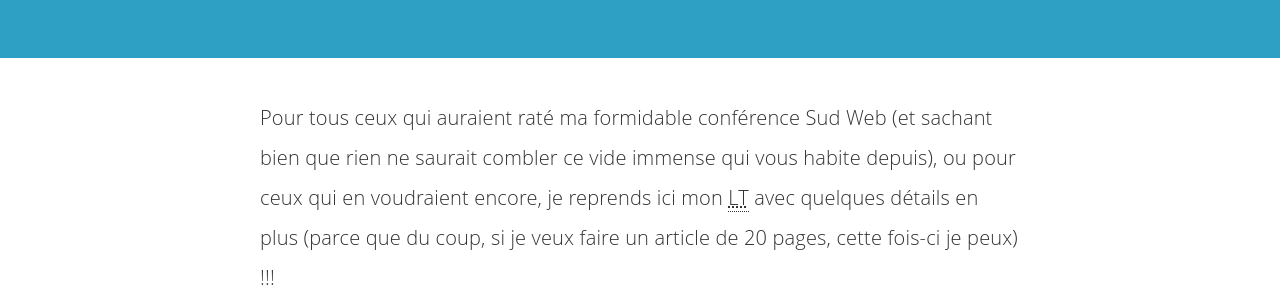
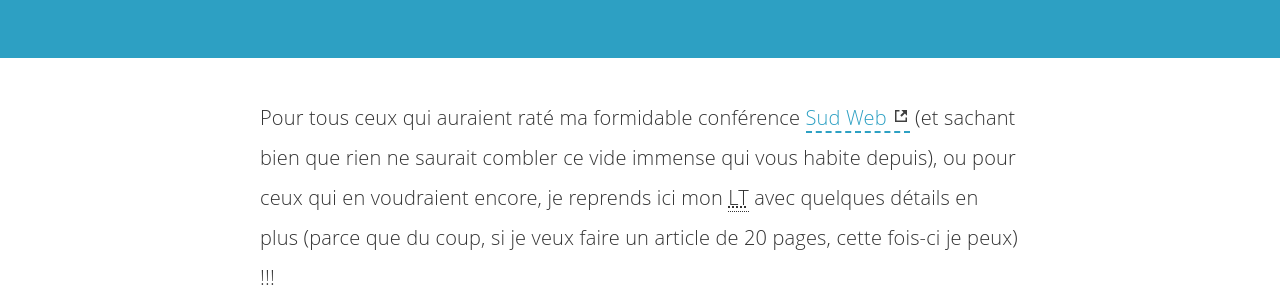
Before and after one commit to Libelilou/libelilou.github.io, a Jekyll site: the page built from _posts/rh/2017-05-29-Sudweb.md, in a window 1280 px wide and 900 px high. Shown: the part 442-742 px from the top of the window. Built offline with Jekyll 4.4.1, drawn with Linux system fonts in a browser that asks for light colours; comment, search, counter and statistics services are not loaded; some of the changed lines change nothing that is shown.

Commit message:
Link to Sud Web 2017

```diff
--- a/_posts/rh/2017-05-29-Sudweb.md
+++ b/_posts/rh/2017-05-29-Sudweb.md
@@ -3,7 +3,7 @@ title : "Parce que vous le valez bien"
 introduction: "Comment fixer son tarif d'indépendant ? Combien facturer ses clients en entreprise ? Quelques éléments de réponse pour lutter contre l'uberisation de nos métiers :D - LT SudWeb 2017"
 ---
 
-Pour tous ceux qui auraient raté ma formidable conférence Sud Web (et sachant bien que rien ne saurait combler ce vide immense qui vous habite depuis), ou pour ceux qui en voudraient encore, je reprends ici mon <abbr title="Lightning Talk" lang="en">LT</abbr> avec quelques détails en plus (parce que du coup, si je veux faire un article de 20 pages, cette fois-ci je peux) !!!
+Pour tous ceux qui auraient raté ma formidable conférence [Sud Web](https://sudweb.fr/2017/) (et sachant bien que rien ne saurait combler ce vide immense qui vous habite depuis), ou pour ceux qui en voudraient encore, je reprends ici mon <abbr title="Lightning Talk" lang="en">LT</abbr> avec quelques détails en plus (parce que du coup, si je veux faire un article de 20 pages, cette fois-ci je peux) !!!
 
 # Préambule (parce que c'est classieux et que ça fait rapport ministériel sérieux)
 
```
